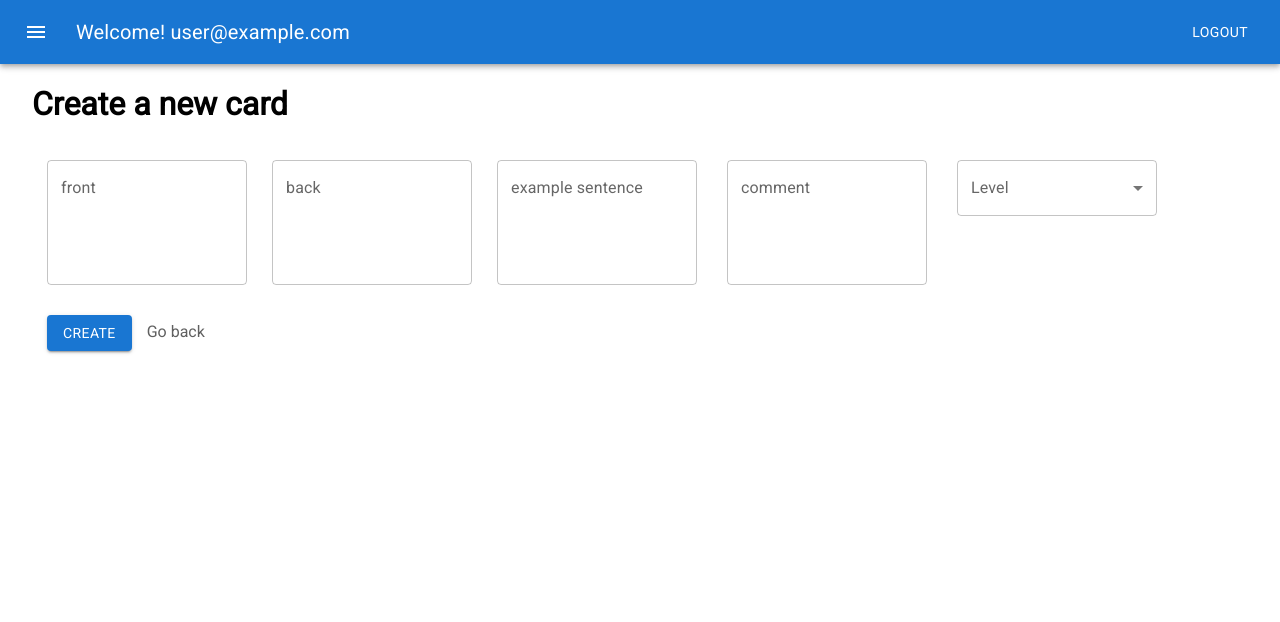
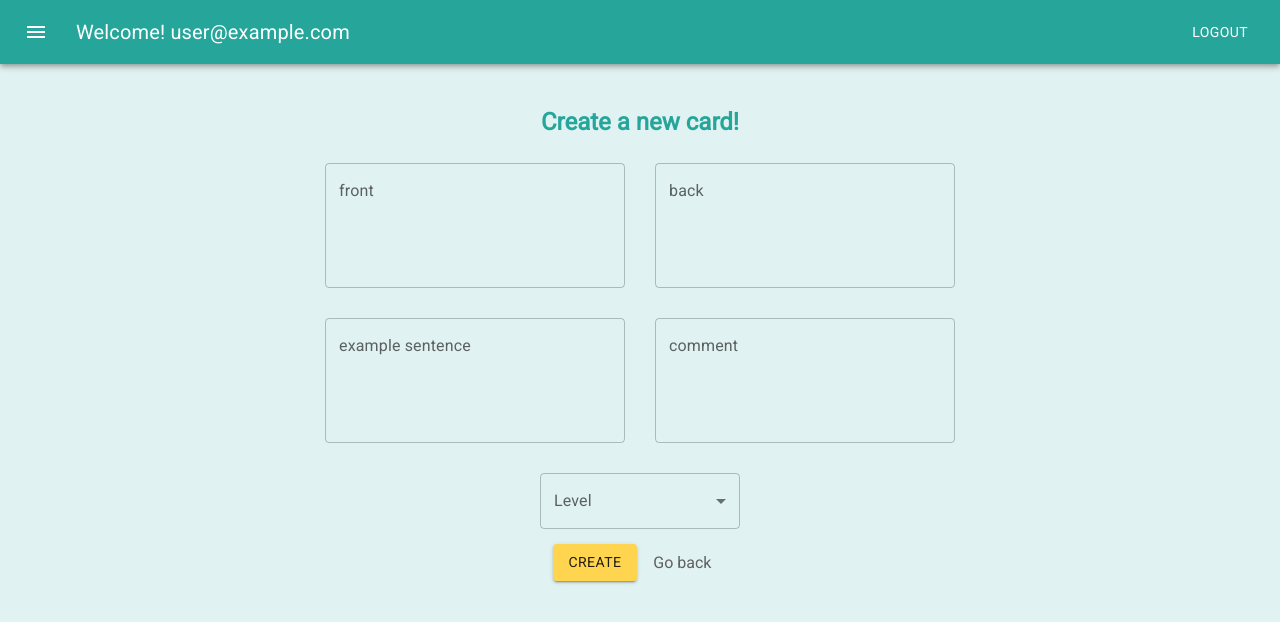
Before and after one commit to SOunit/flashcard-app, a React (Create React App) app: page /new in a window 1280 px wide. Shown: the top 622 px of the page. Built offline with nearby package versions, Linux system fonts and the light colour scheme; no server answers; sample sign-in values are in the browser's storage.

Commit message:
applied styles to each page

```diff
--- a/src/components/FormElements/FormButton.js
+++ b/src/components/FormElements/FormButton.js
@@ -11,7 +11,7 @@ const FormButton = ({ children, disabled, onClick }) => {
     );
   }
   return (
-    <Button variant="contained" onClick={onClick}>
+    <Button variant="contained" color="secondary" onClick={onClick}>
       {children}
     </Button>
   );
--- a/src/components/Layout/Header.js
+++ b/src/components/Layout/Header.js
@@ -1,4 +1,4 @@
-import React, { useContext, useEffect, useState } from "react";
+import React, { useContext } from "react";
 import { AuthContext } from "../../context/auth-context";
 
 import AppBar from "@mui/material/AppBar";
--- a/src/components/UI/CreateCardButton.js
+++ b/src/components/UI/CreateCardButton.js
@@ -5,7 +5,12 @@ import Button from "@mui/material/Button";
 const CreateCardButton = () => {
   const navigate = useNavigate();
   return (
-    <Button variant="outlined" onClick={() => navigate("/new")}>
+    <Button
+      variant="outlined"
+      color="primary"
+      sx={{ width: "200px" }}
+      onClick={() => navigate("/new")}
+    >
       Create a new card
     </Button>
   );
--- a/src/components/UI/PrimaryButton.js
+++ b/src/components/UI/PrimaryButton.js
@@ -3,7 +3,11 @@ import Button from "@mui/material/Button";
 
 const PrimaryButton = memo(props => {
   return (
-    <Button variant="contained" sx={{ margin: "15px" }} onClick={props.onClick}>
+    <Button
+      variant="contained"
+      color="secondary"
+      onClick={props.onClick}
+    >
       {props.children}
     </Button>
   );
--- a/src/components/cards/FlashCard.js
+++ b/src/components/cards/FlashCard.js
@@ -20,10 +20,15 @@ const FlashCard = ({ id: cardId, front, back, example, comment, level }) => {
   };
 
   return (
-    <Card sx={{ minWidth: 275, margin: "15px" }}>
+    <Card sx={{ width: "80%", margin: "15px auto", padding: "15px" }}>
+      <div className="card">
         {!isBack ? (
           <CardContent onClick={cardFlipHandler}>
-          <Typography sx={{ fontSize: 14 }} color="text.secondary" gutterBottom>
+            <Typography
+              sx={{ fontSize: 14 }}
+              color="text.secondary"
+              gutterBottom
+            >
               {level}
             </Typography>
             <Typography sx={{ fontSize: 28, mb: 1.5 }}>{front}</Typography>
@@ -31,14 +36,18 @@ const FlashCard = ({ id: cardId, front, back, example, comment, level }) => {
           </CardContent>
         ) : (
           <CardContent onClick={cardFlipHandler}>
-          <Typography sx={{ fontSize: 14 }} color="text.secondary" gutterBottom>
+            <Typography
+              sx={{ fontSize: 14 }}
+              color="text.secondary"
+              gutterBottom
+            >
               {level}
             </Typography>
             <Typography sx={{ fontSize: 28, mb: 1.5 }}>{back}</Typography>
             <Typography variant="body2">{comment}</Typography>
           </CardContent>
         )}
-
+        <div className="center-row">
           <Link to={`/cards/${cardId}/edit`}>
             <PrimaryButton>EDIT</PrimaryButton>
           </Link>
@@ -46,6 +55,8 @@ const FlashCard = ({ id: cardId, front, back, example, comment, level }) => {
           <PrimaryButton onClick={() => deleteHandler(cardId)}>
             DELETE
           </PrimaryButton>
+        </div>
+      </div>
     </Card>
   );
 };
--- a/src/index.css
+++ b/src/index.css
@@ -10,19 +10,89 @@ html {
 
 body {
   margin: 0;
+  background: #e0f2f1;
 }
 
 main {
   width: 95%;
-  margin: 1rem auto;
+  margin: 2rem auto;
 }
 
-.home-menu {
-  display: flex;
-  flex-direction: column;
+h1 {
+  font-size: 1.5rem;
+  margin: 12px 0;
+  padding: 0;
+  color: #26a69a;
+}
+
+h2 {
+  font-size: 1rem;
+  margin: 12px 0;
+  padding: 0;
+}
+
+p {
+  font-size: 1rem;
+  margin: 12px 0;
+  padding: 0;
 }
 
 a {
   text-decoration: none;
   color: #606060;
+  margin: 0 1rem;
 }
+
+.section-container-wide {
+  margin: 0 auto;
+  max-width: 900px;
+  position: relative;
+  padding: 0 1rem;
+  text-align: center;
+  width: 100%;
+}
+
+.section-container {
+  margin: 0 auto;
+  max-width: 400px;
+  padding: 1rem;
+  height: auto;
+  width: calc(100% - 2rem);
+}
+
+.spacer-lg {
+  height: 32px;
+}
+
+.spacer-md {
+  height: 20px;
+}
+
+.spacer-sm {
+  height: 12px;
+}
+
+.center-col {
+  text-align: center;
+  display: flex;
+  flex-direction: column;
+  justify-content: center;
+  align-items: center;
+}
+
+.center-row {
+  text-align: center;
+  display: flex;
+  flex-direction: row;
+  justify-content: center;
+  align-items: center;
+}
+
+.card {
+  display: flex;
+  flex-wrap: wrap;
+  flex-direction: row;
+  text-align: start;
+  justify-content: space-between;
+  align-items: end;
+}
--- a/src/index.js
+++ b/src/index.js
@@ -3,4 +3,22 @@ import ReactDOM from "react-dom";
 import "./index.css";
 import App from "./App";
 
-ReactDOM.render(<App />, document.getElementById("root"));
+import { ThemeProvider, createTheme } from "@mui/material/styles";
+
+const theme = createTheme({
+  palette: {
+    primary: {
+      main: "#26a69a",
+    },
+    secondary: {
+      main: "#ffd54f",
+    },
+  },
+});
+
+ReactDOM.render(
+  <ThemeProvider theme={theme}>
+    <App />
+  </ThemeProvider>,
+  document.getElementById("root")
+);
--- a/src/pages/AllCards.js
+++ b/src/pages/AllCards.js
@@ -18,11 +18,9 @@ const AllCards = () => {
   useEffect(() => {
     if (authUser.uid) {
       const loginUserId = authUser.uid;
-      console.log("loginUserId", loginUserId);
-      console.log("Cards", loadedCards);
       dispatch({ type: "GET_USER_CARDS", payload: loginUserId });
     }
-  }, [authUser]);
+  }, [authUser, dispatch]);
 
   let content;
   if (status === "pending") {
@@ -48,11 +46,12 @@ const AllCards = () => {
   content = <CardList cards={loadedCards} />;
 
   return (
-    <>
+    <div className="section-container-wide center-col">
       <CreateCardButton />
       {content}
+      <div className="spacer-sm" />
       <Link to="/home">Go back</Link>
-    </>
+    </div>
   );
 };
 
--- a/src/pages/Auth.js
+++ b/src/pages/Auth.js
@@ -8,6 +8,7 @@ import {
 } from "../util/validators";
 import { useForm } from "../hooks/use-form";
 import InputForm from "../components/FormElements/InputForm";
+import Paper from "@mui/material/Paper";
 import FormButton from "../components/FormElements/FormButton";
 import PrimaryButton from "../components/UI/PrimaryButton";
 import GoogleButton from "react-google-button";
@@ -101,9 +102,11 @@ const Auth = () => {
   };
 
   return (
+    <div className="section-container center-col">
+      <Paper sx={{ p: "2rem" }}>
+        {isLoginMode ? <h1>Login Required</h1> : <h1>Sign Up</h1>}
+        {error && <h2>{error}</h2>}
         <div>
-      <h1>Login Required</h1>
-      {error && <h2>{error}</h2>}
           {!isLoginMode && (
             <InputForm
               id="username"
@@ -130,6 +133,9 @@ const Auth = () => {
             validators={[VALIDATOR_MINLENGTH(6)]}
             onInput={inputHandler}
           />
+        </div>
+
+        <div className="spacer-md" />
 
         {!isLoginMode ? (
           <FormButton onClick={signUpHandler} disabled={!formState.isValid}>
@@ -140,10 +146,13 @@ const Auth = () => {
             LOGIN
           </FormButton>
         )}
+      </Paper>
 
+      <div className="spacer-md" />
       <p>Do you want to log in with your google account?</p>
-      <GoogleButton type="dark" onClick={googleSignInHandler} />
+      <GoogleButton type="light" onClick={googleSignInHandler} />
 
+      <div className="spacer-md" />
       {isLoginMode ? (
         <>
           <p>You don't have an account?</p>
--- a/src/pages/CreateCard.js
+++ b/src/pages/CreateCard.js
@@ -47,15 +47,16 @@ const CreateCard = () => {
   };
 
   return (
-    <>
-      <h1>Create a new card</h1>
+    <div className="section-container-wide center-col">
+      <h1>Create a new card!</h1>
+      <div>
         <TextField
           id="outlined-basic"
           label="front"
           multiline
           rows={4}
           variant="outlined"
-        sx={{ width: 200, margin: "15px" }}
+          sx={{ width: 300, margin: "15px" }}
           onChange={e => setFront(e.target.value)}
         />
         <TextField
@@ -64,7 +65,7 @@ const CreateCard = () => {
           multiline
           rows={4}
           variant="outlined"
-        sx={{ width: 200, margin: "15px 10px" }}
+          sx={{ width: 300, margin: "15px" }}
           onChange={e => setBack(e.target.value)}
         />
         <TextField
@@ -73,7 +74,7 @@ const CreateCard = () => {
           multiline
           rows={4}
           variant="outlined"
-        sx={{ width: 200, margin: "15px" }}
+          sx={{ width: 300, margin: "15px" }}
           onChange={e => setExample(e.target.value)}
         />
         <TextField
@@ -82,7 +83,7 @@ const CreateCard = () => {
           multiline
           rows={4}
           variant="outlined"
-        sx={{ width: 200, margin: "15px" }}
+          sx={{ width: 300, margin: "15px" }}
           onChange={e => setComment(e.target.value)}
         />
         <FormControl sx={{ width: 200, margin: "15px" }}>
@@ -101,9 +102,12 @@ const CreateCard = () => {
             <MenuItem value={"Low"}>Low</MenuItem>
           </Select>
         </FormControl>
+      </div>
+      <div className="center-row">
         <PrimaryButton onClick={createNewCardHandler}>Create</PrimaryButton>
         <Link to="/home">Go back</Link>
-    </>
+      </div>
+    </div>
   );
 };
 
--- a/src/pages/EditCard.js
+++ b/src/pages/EditCard.js
@@ -1,5 +1,5 @@
 import React, { useState, useEffect, useContext } from "react";
-import { useNavigate, useParams } from "react-router-dom";
+import { useNavigate, useParams, Link } from "react-router-dom";
 import { CardContext } from "../context/card-context";
 
 import TextField from "@mui/material/TextField";
@@ -52,14 +52,15 @@ const EditCard = () => {
   };
 
   return (
-    <>
+    <div className="section-container-wide center-col">
+      <div>
         <TextField
           id="outlined-basic"
           label="front"
           multiline
           rows={4}
           variant="outlined"
-        sx={{ width: 200, margin: "15px" }}
+          sx={{ width: 300, margin: "15px" }}
           value={front}
           onChange={e => setFront(e.target.value)}
         />
@@ -69,7 +70,7 @@ const EditCard = () => {
           multiline
           rows={4}
           variant="outlined"
-        sx={{ width: 200, margin: "15px 10px" }}
+          sx={{ width: 300, margin: "15px" }}
           value={back}
           onChange={e => setBack(e.target.value)}
         />
@@ -79,7 +80,7 @@ const EditCard = () => {
           multiline
           rows={4}
           variant="outlined"
-        sx={{ width: 200, margin: "15px" }}
+          sx={{ width: 300, margin: "15px" }}
           value={example}
           onChange={e => setExample(e.target.value)}
         />
@@ -89,7 +90,7 @@ const EditCard = () => {
           multiline
           rows={4}
           variant="outlined"
-        sx={{ width: 200, margin: "15px" }}
+          sx={{ width: 300, margin: "15px" }}
           value={comment}
           onChange={e => setComment(e.target.value)}
         />
@@ -109,8 +110,12 @@ const EditCard = () => {
             <MenuItem value={"Low"}>Low</MenuItem>
           </Select>
         </FormControl>
+      </div>
+      <div className="center-row">
         <PrimaryButton onClick={updateHandler}>Save</PrimaryButton>
-    </>
+        <Link to="/home">Go back</Link>
+      </div>
+    </div>
   );
 };
 
--- a/src/pages/Home.js
+++ b/src/pages/Home.js
@@ -1,24 +1,33 @@
-import React, { useContext } from "react";
+import React from "react";
 import { useNavigate } from "react-router-dom";
-import { AuthContext } from "../context/auth-context";
 
 import CreateCardButton from "../components/UI/CreateCardButton";
 import Button from "@mui/material/Button";
 
 const Home = () => {
-  const auth = useContext(AuthContext);
+  const loggedInOption = (
+    <>
+      <Button
+        color="primary"
+        sx={{ width: "200px" }}
+        onClick={() => navigate("/cards")}
+      >
+        Your Cards
+      </Button>
+      <div className="spacer-sm" />
+      <Button disabled sx={{ width: "200px" }}>
+        Search Cards
+      </Button>
+    </>
+  );
+
   const navigate = useNavigate();
-  console.log(auth.isLoggedIn);
 
   return (
-    <div className="home-menu">
+    <div className="section-container center-col">
       <CreateCardButton />
-      {auth.isLoggedIn && (
-        <>
-          <Button onClick={() => navigate("/cards")}>Your Cards</Button>
-          <Button>Search Cards</Button>
-        </>
-      )}
+      <div className="spacer-sm" />
+      {loggedInOption}
     </div>
   );
 };
```
Lines whose indentation alone changed are shown as unchanged.
